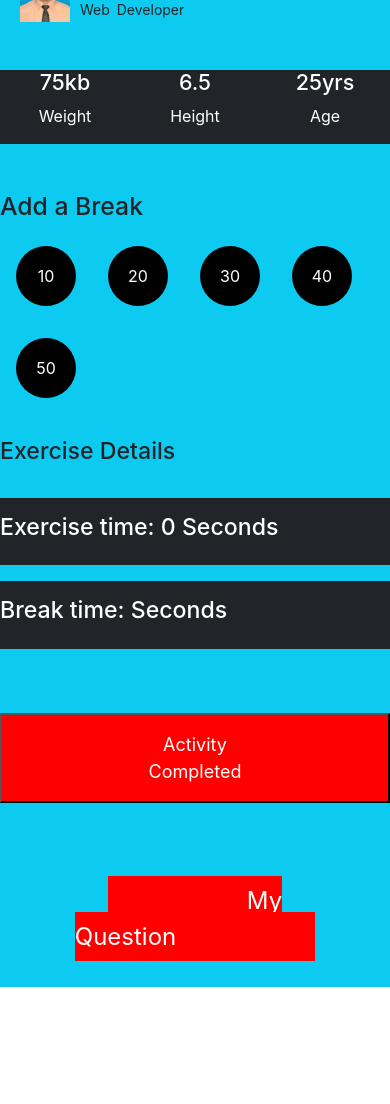
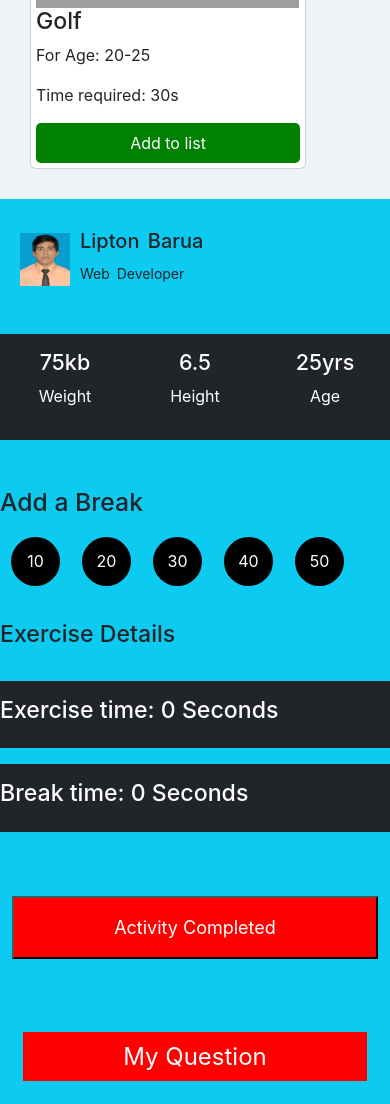
Before and after one commit to LiptonBarua/assianment-8-only-client-side, a React (Create React App) app: page / in a window 390 px wide. Shown: the part 2561-3665 px from the top of the page. Before the commit the page ends 3548 px from the top, so only its background shows below. Built offline with nearby package versions, Linux system fonts and the light colour scheme; grey boxes are pictures that could not be loaded.

Commit message:
project-16

```diff
--- a/src/Componernts/Card/Card.css
+++ b/src/Componernts/Card/Card.css
@@ -1,7 +1,7 @@
 .buttonCard {
-    width: 60px;
-    height: 60px;
-    margin: 16px;
+    width: 49px;
+    height: 49px;
+    margin: 11px;
     border-radius: 60%;
     background-color: black;
     color: white;
@@ -16,7 +16,8 @@
     background-color: red;
     color: white;
     font-size: 24px;
-    padding: 10px 139px;
+    padding: 10px 100px;
+    border: none;
 }
 
 .question1 {
@@ -24,5 +25,5 @@
     background-color: red;
     color: white;
     font-size: 18px;
-    padding: 10px 139px;
+    padding: 10px 100px;
 }
--- a/src/Componernts/Card/Card.js
+++ b/src/Componernts/Card/Card.js
@@ -1,4 +1,4 @@
-import React, { useState } from 'react';
+import React, { useEffect, useState } from 'react';
 import './Card.css'
 const Card = (props) => {
     const{cart}=props;
@@ -8,17 +8,30 @@ const Card = (props) => {
         total = total+product1.Time_required;
     }
 
-    const [result, setResult] = useState([])
-    const handleClick =(id)=>{
-      setResult(result.concat(id.target.name))
 
+   const [server, setServer] = useState(0)
+
+    useEffect(()=>{
+      if(server !==0){
+        localStorage.setItem('local-file', server);
+      }
+    },[server])
+
+    useEffect(()=>{
+      const storedbd = localStorage.getItem('local-file');
+      if(storedbd){
+        setServer(storedbd)
+      }
+    },[])
+
+    const handleClick1 =(id)=>{
+      setServer(id)
+      console.log(id);
     }
-
-
     return (
         <div>
         <div class="container text-center bg-dark text-white my-5">
-             <div class="row">
+             <div class="row py-3">
                <div class="col">
                <h4>75kb</h4>
                <p>Weight</p>
@@ -36,11 +49,12 @@ const Card = (props) => {
 
   <div>
      <h2>Add a Break</h2>
-    <button className='buttonCard' name='10' onClick={handleClick}>10</button>
-    <button className='buttonCard' name='20' onClick={handleClick}>20</button>
-    <button className='buttonCard' name='30' onClick={handleClick}>30</button>
-    <button className='buttonCard' name='40' onClick={handleClick}>40</button>
-    <button className='buttonCard' name='50' onClick={handleClick}>50</button>
+    <button className='buttonCard' onClick={()=>handleClick1(10)}>10</button>
+    <button className='buttonCard' onClick={()=>handleClick1(20)}>20</button>
+    <button className='buttonCard' onClick={()=>handleClick1(30)}>30</button>
+    <button className='buttonCard' onClick={()=>handleClick1(40)}>40</button>
+    <button className='buttonCard' onClick={()=>handleClick1(50)}>50</button>
+
   </div>
 
 
@@ -52,7 +66,7 @@ const Card = (props) => {
            </div>
 
            <div className='bg-dark text-white py-3 my-3'>
-            <h3>Break time: {result} Seconds</h3>
+            <h3>Break time: {server} Seconds</h3>
             {/* <p>{id}</p> */}
            </div>
 
--- a/src/Componernts/Player/Player.js
+++ b/src/Componernts/Player/Player.js
@@ -21,7 +21,7 @@ const Player = () => {
     return (
         <div>
         <div className="row">
-          <div className="col-12 col-lg-8 pt-5 banner-part">
+          <div className="col-12 col-lg-9 pt-5 banner-part">
             <div className='header-container container'>
               <img src={logo} alt="" />
               <h1>Bangladesh Sports Club</h1>
@@ -41,7 +41,7 @@ const Player = () => {
               }
             </div>
           </div>
-          <div className="col-sm-12 col-lg-4 bg-info">
+          <div className="col-sm-12 col-lg-3 bg-info">
               <div className='cart-container'>
                 <div className='bio-data'>
                   <img src={cardImage} alt="" />
--- a/src/Componernts/Product/Product.css
+++ b/src/Componernts/Product/Product.css
@@ -1,11 +1,11 @@
 .card{
-    width: 236px;
+    width: 276px;
     position: relative;
     padding: 5px;
 }
 .card img{
-    width: 224px;
-    height: 168px;
+    width: 263px;
+    height: 212px;
 }
 .btn-cart{
     bottom: 0;
```
Also changed, not shown: src/Componernts/Other/Other.js (deleted).
